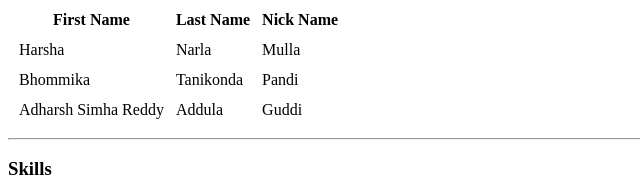
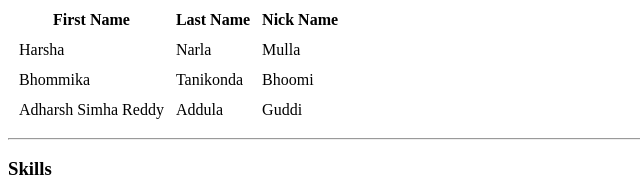
Before and after one commit to surendra-del/CV, a plain HTML site: page index.html in a window 1280 px wide. Shown: the part 543-739 px from the top of the page, 0-640 px from the left. Drawn offline with Linux system fonts and the light colour scheme.

Commit message:
Update index.html

```diff
--- a/index.html
+++ b/index.html
@@ -62,7 +62,7 @@
       <tr>
         <td>Bhommika</td>
         <td>Tanikonda</td>
-        <td>Pandi</td>
+        <td>Bhoomi</td>
       </tr>
       <tr>
         <td>Adharsh Simha Reddy</td>
```
